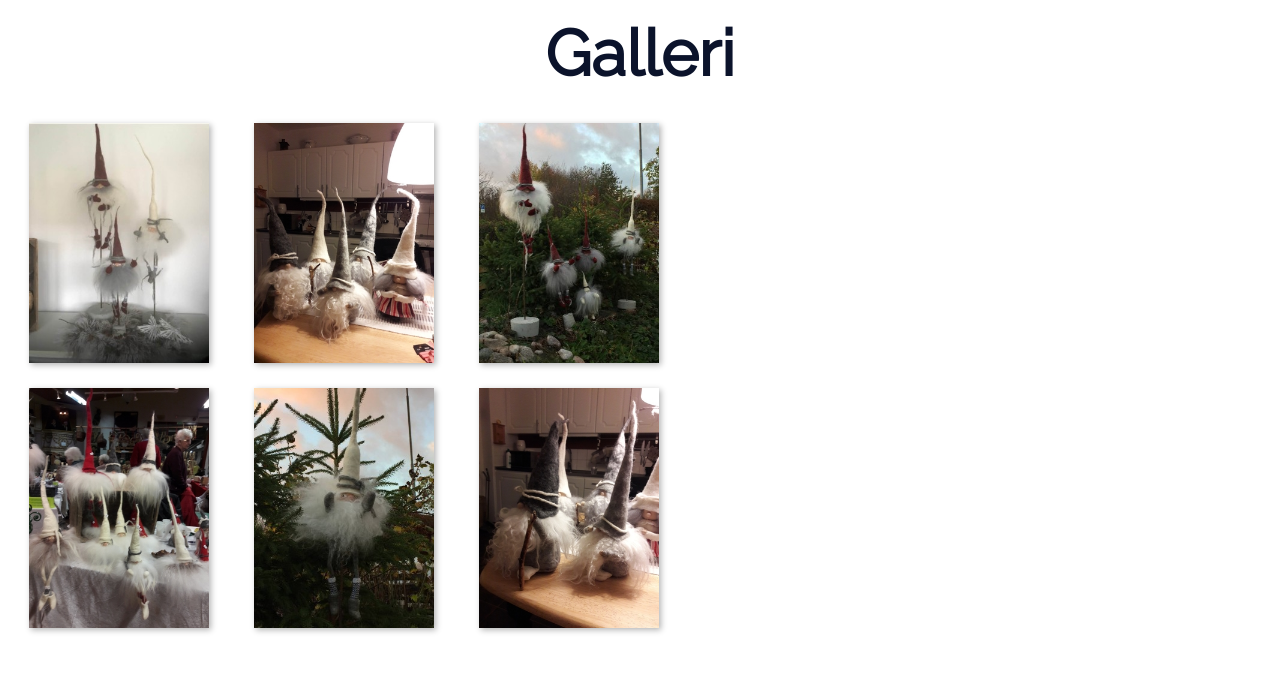
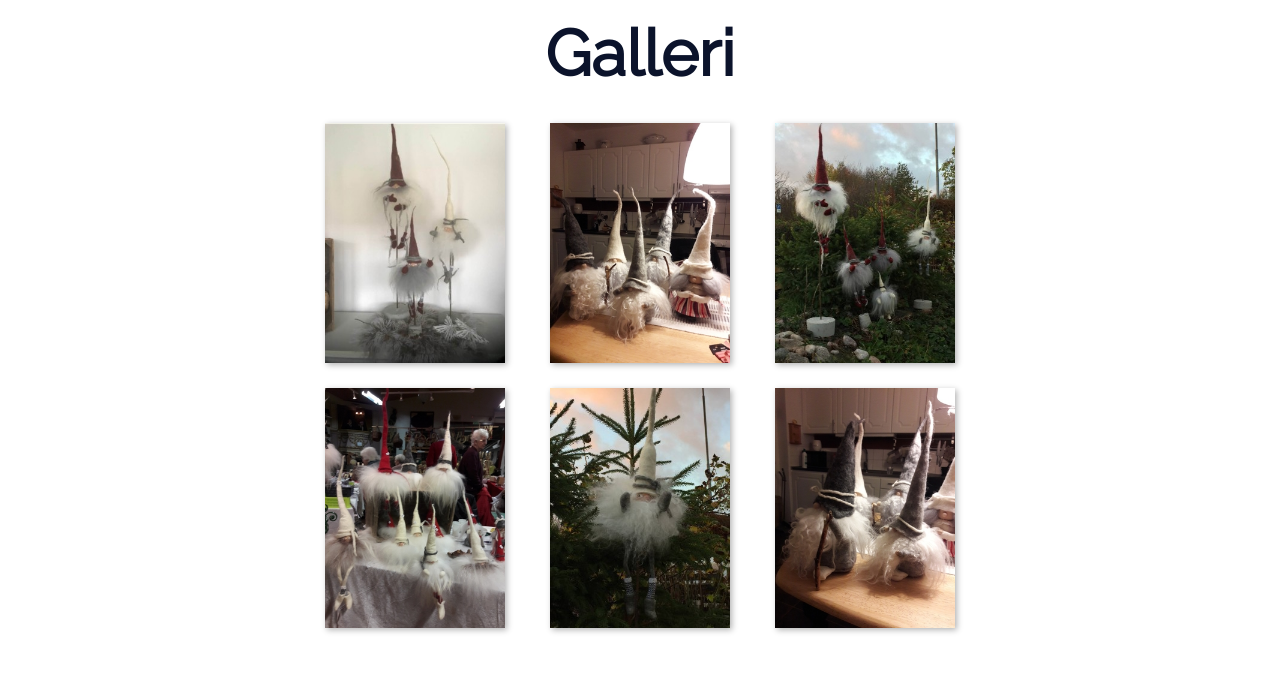
Before and after one commit to WictorNisa/AnnaNisaDesign, a plain HTML site: page index.html in a window 1280 px wide. Shown: the part 1080-1754 px from the top of the page. Drawn offline with nearby package versions, Linux system fonts and the light colour scheme; grey boxes are pictures that could not be loaded; a web font is replaced by a local one.

Commit message:
fixed desktop gallery view

```diff
--- a/css/main.css
+++ b/css/main.css
@@ -192,6 +192,11 @@ a:hover, a:visited, a:link, a:active {
 /* ============================== MEDIA QUERIS ============================== */
 
 
+
+
+
+
+
 /* DEKSTOP VIEW */
 
 @media screen and (min-width: 1024px) {
@@ -332,8 +337,10 @@ nav ul li a:active{
 /* GALLERI */
 
 .gallery {
+  max-width: 400px;
   width: 97%;
   margin: 0 auto;
+  justify-content: center;
   margin-bottom: 3em;
   display: grid;
   grid-gap: 25px;
```
